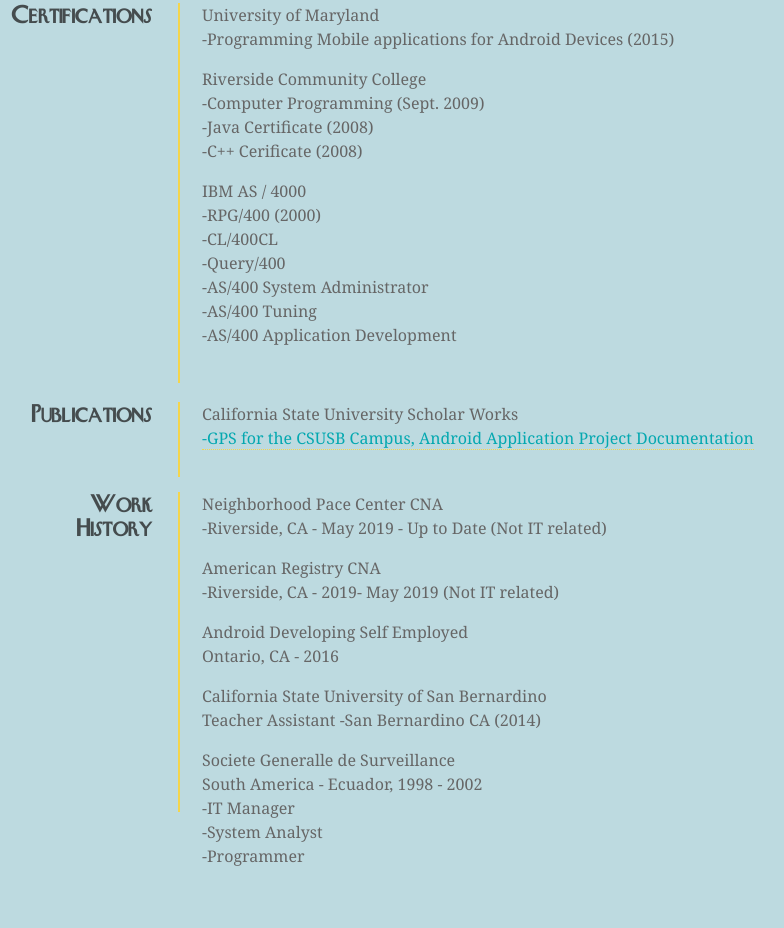
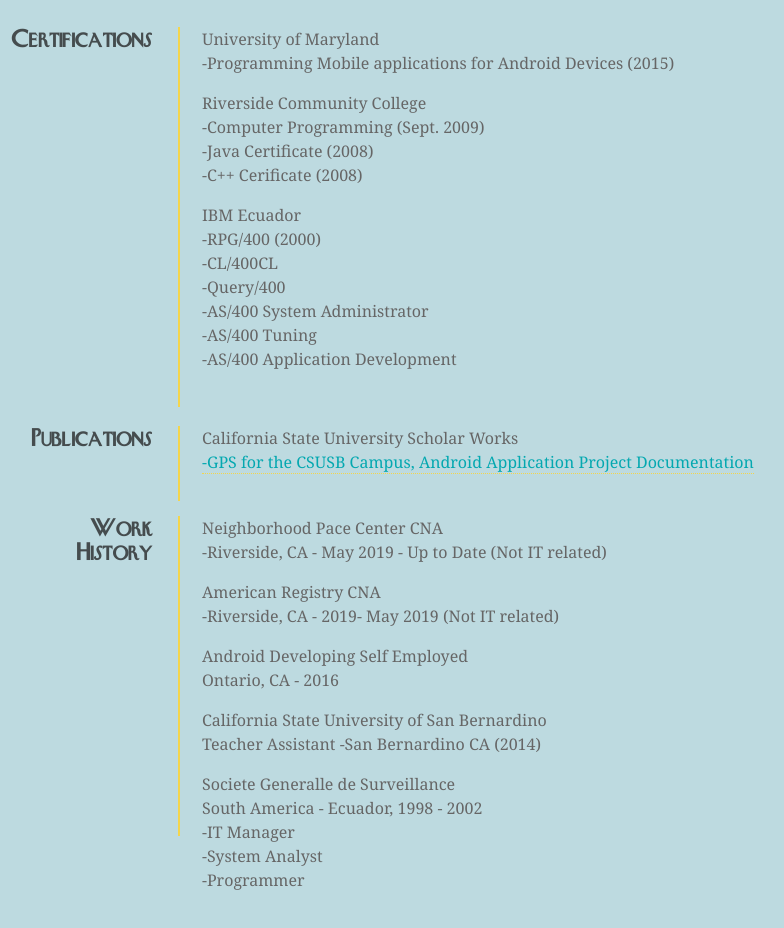
Before and after one commit to fron/fron.github.io, a plain HTML site: page index.html in a window 1280 px wide. Shown: the part 1013-1941 px from the top of the page, without its empty margins (238-1022 px from the left). Drawn offline with Linux system fonts and the light colour scheme; files whose address does not match are found by name.

Commit message:
Resume updated on 9-17-2023 5th commitment

```diff
--- a/index.html
+++ b/index.html
@@ -34,7 +34,7 @@
                 Before that, I achieved an Associate in Sciences in Computer Information Systems and Computer Programming from RCC
                 along with Certifications as a Computer Programming, Java Developer, C++, and Web Master - Web Developer.<br />
                 <br />
-                In the past I graduated as a Bachellor in Computers and Information Systems in South America - Ecuador where I worked in the IT industry starting as a programmer, I was also a Systems Analyst, and an IT department manager in companies that used basically the IBM AS / 400 for its legacy system until I moved to America.<br />
+                In the past I graduated as a Bachellor in Computers and Information Systems in South America - Ecuador where I worked in the IT industry starting as a programmer, I was also a Systems Analyst, and an IT department manager in companies that used basically the IBM AS / 400 for its legacy system until I moved to America.<br /><br />
 
                 As of September 2023 I am working on the health industry in a field not related to IT, however I am looking forward to
                 start a new path in the Cyber Security field. I am looking for an entry level job that allows me to move further in my career.<br />
@@ -85,7 +85,7 @@
                    -Java Certificate (2008)<br/>
                    -C++ Cerificate (2008)</p>
 
-                <p>IBM AS / 4000<br/>
+                <p>IBM Ecuador<br/>
                    -RPG/400 (2000)<br/>
                    -CL/400CL<br/>
                    -Query/400<br/>
```
Also changed, not shown: images/fr2.png.
